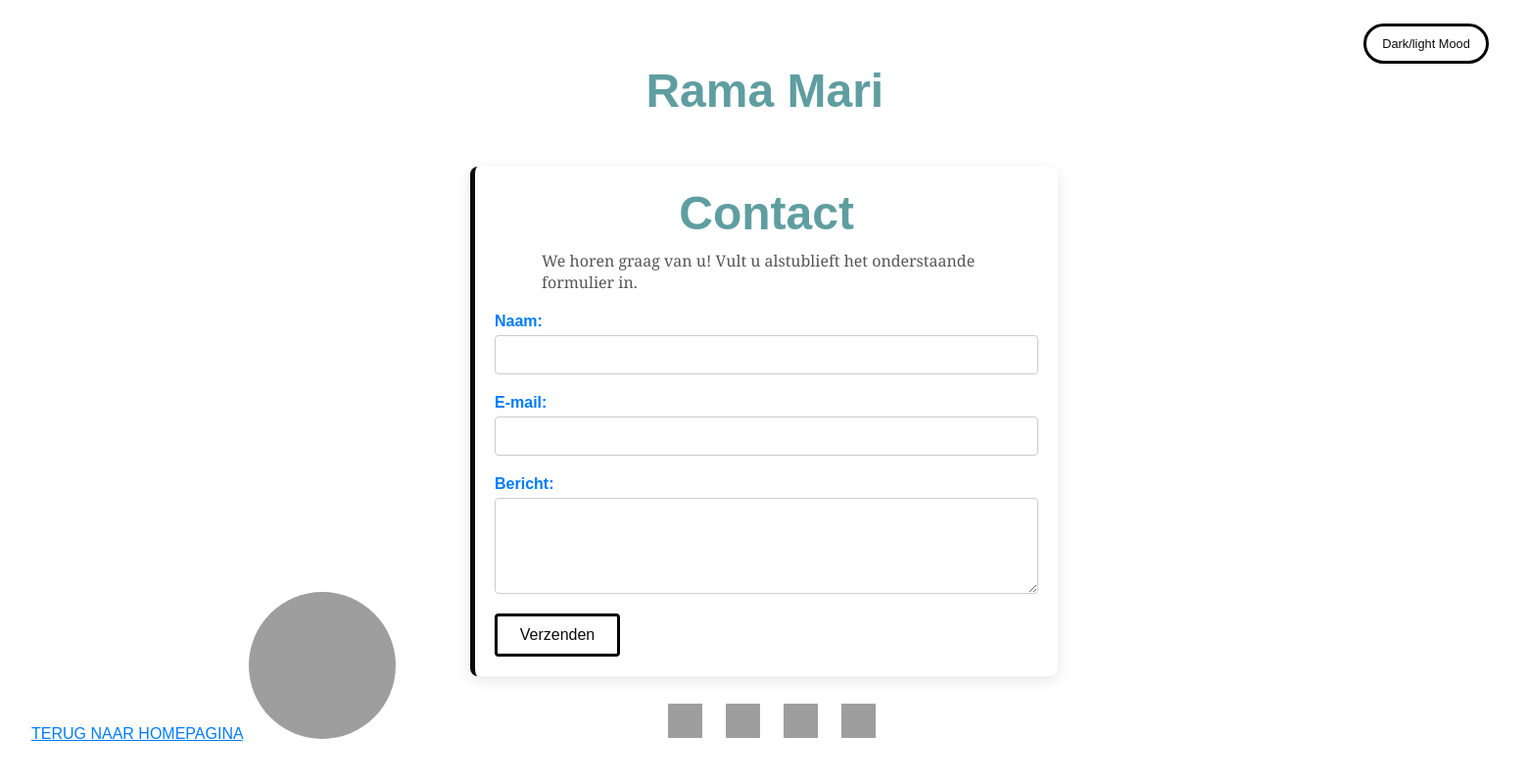
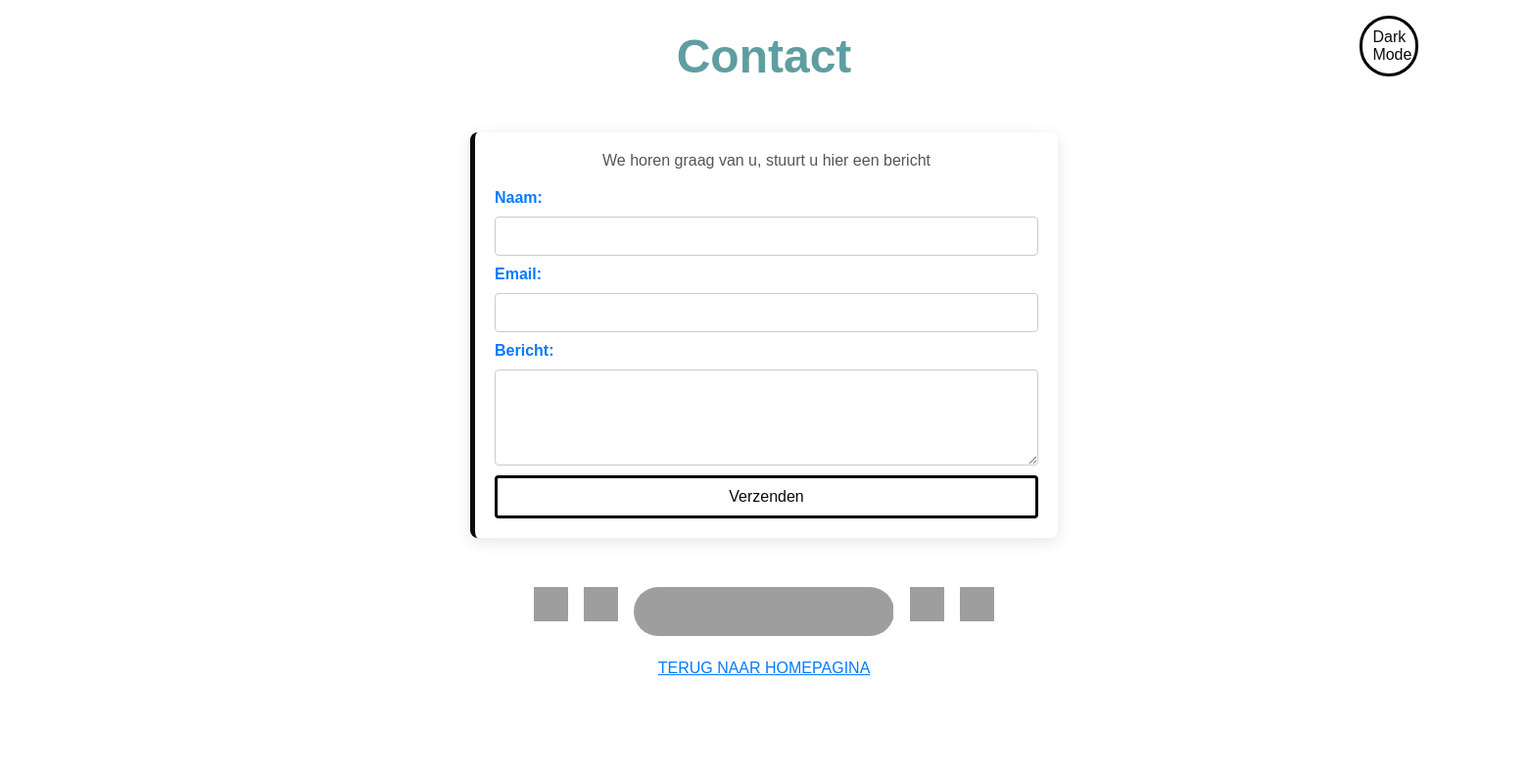
Before and after one commit to ramame2/project, a PHP site: page /me2.php in a window 1560 px wide. Shown: the whole page at 98% size. Run offline with PHP 8.4, Linux system fonts and the light colour scheme; the visitor is signed in with stand-in values (Sample User, id 1); data that the repository does not hold is empty; grey boxes are pictures that could not be loaded.

Commit message:
Update me2.php

```diff
--- a/me2.php
+++ b/me2.php
@@ -4,18 +4,52 @@ if (!isset($_SESSION['user_id'])) {
     header("Location: login.php");
     exit;
 }
+
+// Database connection
+$servername = "sql211.infinityfree.com";
+$username = "if0_37327165";
+$password = "edKK6Cnyx66e";
+$dbname = "if0_37327165_rama";
+
+
+$conn = new mysqli($servername, $username, $password, $dbname);
+
+if ($conn->connect_error) {
+    die("Connection failed: " . $conn->connect_error);
+}
+
+$successMessage = '';
+
+if ($_SERVER["REQUEST_METHOD"] == "POST") {
+    $stmt = $conn->prepare("INSERT INTO contact_messages (name, email, message) VALUES (?, ?, ?)");
+    $stmt->bind_param("sss", $name, $email, $message);
+
+    $name = htmlspecialchars($_POST['name']);
+    $email = htmlspecialchars($_POST['email']);
+    $message = htmlspecialchars($_POST['message']);
+
+    if ($stmt->execute()) {
+        $successMessage = "Message is verzonden!";
+    } else {
+        echo "Error: " . $stmt->error;
+    }
+
+    $stmt->close();
+}
+
+$conn->close();
 ?>
 <!DOCTYPE html>
 <html lang="en">
 <head>
     <meta charset="UTF-8">
     <meta name="viewport" content="width=device-width, initial-scale=1.0">
-    <title>Contact Us</title>
+    <title>Contact</title>
     <link rel="icon" href="my.ico" type="image/x-icon">
-    <link rel="stylesheet" href="me3.css">
     <style>
         * {
-            box-sizing: border-box; margin: 0;
+            box-sizing: border-box;
+            margin: 0;
             padding: 0;
         }
         body {
@@ -25,35 +59,45 @@ if (!isset($_SESSION['user_id'])) {
             transition: background-color 0.3s, color 0.3s;
         }
         .container {
-            max-width: 600px; margin: 50px auto;
-            padding: 20px; background: white;
-            border-radius: 8px; box-shadow: 0 4px 15px rgba(0, 0, 0, 0.1);
-            border-left: 5px solid #0c0c0c; transition: background-color 0.3s, box-shadow 0.3s;
+            max-width: 600px;
+            margin: 50px auto;
+            padding: 20px;
+            background: white;
+            border-radius: 8px;
+            box-shadow: 0 4px 15px rgba(0, 0, 0, 0.1);
+            border-left: 5px solid #0c0c0c;
+            transition: background-color 0.3s, box-shadow 0.3s;
         }
         h1 {
-            margin-bottom: 10px; font-size: 3rem;
-            color: cadetblue; text-align: center;
-            margin-left: 0.01rem;
+            margin-bottom: 10px;
+            font-size: 3rem;
+            color: cadetblue;
+            text-align: center;
+            margin-top: -3rem;
+
         }
         p {
             margin-bottom: 20px;
             color: #555;
+            text-align: center;
         }
         .contact-form {
             display: flex;
             flex-direction: column;
+            gap: 10px;
         }
         label {
-            margin-bottom: 5px;
             font-weight: bold;
             color: #007BFF;
         }
         input[type="text"],
         input[type="email"],
         textarea {
-            padding: 10px; margin-bottom: 20px;
-            border: 1px solid #ccc; border-radius: 4px;
-            font-size: 16px; transition: border-color 0.3s;
+            padding: 10px;
+            border: 1px solid #ccc;
+            border-radius: 4px;
+            font-size: 16px;
+            transition: border-color 0.3s;
         }
         input[type="text"]:focus,
         input[type="email"]:focus,
@@ -63,10 +107,13 @@ if (!isset($_SESSION['user_id'])) {
             background-color: #e8f5e9;
         }
         button {
-            padding: 10px; width: 8rem;
-            background-color: #ffffff; border: solid black;
-            color: #0c0a0a; border-radius: 4px;
-            font-size: 16px; cursor: pointer;
+            padding: 10px;
+            background-color: #ffffff;
+            border: solid black;
+            color: #0c0a0a;
+            border-radius: 4px;
+            font-size: 16px;
+            cursor: pointer;
             transition: background-color 0.3s ease;
         }
         button:hover {
@@ -91,216 +138,93 @@ if (!isset($_SESSION['user_id'])) {
             background-color: #444;
             color: white;
         }
-        .switch {
-            position: relative; display: inline-block;
-            width: 60px; height: 34px;
-            margin: 20px 0;
+        .sociaal {
+            display: flex;
+            justify-content: center;
+            gap: 1rem;
+            margin-top: 1rem;
         }
-        .switch input {
-            opacity: 0; width: 0;
-            height: 0;
+        .sociaal img {
+            width: 35px;
+            height: 35px;
+        }
+        .map {
+            width: 17%;
+            height: 50px;
+            margin-top: 0px;
+            border-radius: 200px;
+        }
+        #theme-toggle {
+            margin-top: 1rem;
+            display: block;
+            width: 60px;
+            margin-left: 89%;
+            text-align: center;
+            border-radius: 2rem;
+        }
+        .terug {
+            display: block;
+            text-align: center;
+            margin-top: 1.5rem;
+            color: #007BFF;
         }
 
-        }
-        .slider:before {
-            position: absolute; content: "";
-            height: 26px; width: 26px;
-            left: 4px; bottom: 4px;
-            background-color: white; transition: .4s;
-            border-radius: 50%;
-        }
-
-        input:checked + .slider {
-            background-color: cadetblue;
-        }
-        input:checked + .slider:before {
-            transform: translateX(26px);
-        }
-        #theme-toggle {
-            margin-left: 87rem; margin-top: 1.5rem;
-            margin-right: 1rem; font-size: 0.8rem;
-            border-radius: 8rem;
-        }
-
-        }
-        .terug {
-            margin-left: 2rem;
-            margin-top: 2rem;
-            color: #007BFF;
-        }
-.na{margin-left: 0.1rem;}
-
-        .sociaal{
-            width: 2rem; height: 2rem;
-            margin-top: -2rem;
-            display: flex; justify-content: space-between;
-            gap: 1.5rem;padding: 10px;
-        margin-left: 42rem;}
-
-        .face{
-            width: 35px;height: 35px;}
-
-        .insta{
-            width: 35px;height: 35px;}
-
-        .linked{
-            width: 35px;height: 35px}
-
-        .tik{
-            width: 35px;height: 35px}
-
-        .container.dark-mode {
-            background-color: #3a3a3a;
-            color: #f0f0f0;
-            box-shadow: 0 4px 15px rgba(0, 0, 0, 0.5);
-            border-left: 5px solid #2a372b;
-        }
-
-
-        label.dark-mode {
-            color: #b0d4e3;
-        }
-
-
-        input[type="text"].dark-mode,
-        input[type="email"].dark-mode,
-        textarea.dark-mode {
-            border: 1px solid #777;
-            background-color: #555;
-            color: #f0f0f0;
-        }
-
-        .map {
-            margin-left: 0.1rem;
-            margin-top: -50rem;
-            border-radius: 9rem;
-
-
-
-        }
-
-
-        @media screen and (min-width: 320px) and (max-width: 1024px) {
-
-            body{
-                width:130%;
-            height: 300%;
-            margin: 0;}
-
+        /* Responsive Styles */
+        @media screen and (max-width: 768px) {
+            h1 {
+                font-size: 2rem;
+            }
             .container {
                 padding: 15px;
-                width: 100%;
+                width: 90%;
                 margin: 20px auto;
-                border-radius: 6px;
-                box-shadow: none;
             }
-            h1 {
-                font-size: 2rem;
-                margin: 10px 0;
-            }
-            .contact-form label,
-            .contact-form input,
-            .contact-form textarea,
-            button {
-                width: 100%;
-                font-size: 1rem;
-            }
-            .sociaal {
-                display: flex;
-                justify-content: center;
-                gap: 10px;
-                margin-top: 20px;
+            #theme-toggle {
+                font-size: 0.9rem;
+
             }
             .sociaal img {
-                width: 25px;
-                height: 25px;
+                width: 30px;
+                height: 30px;
             }
             .map {
-                width: 100%;
-                height: 250px;
-                margin-top: 20px;
-                border-radius: 8px;
+                height: 200px;
             }
         }
-
     </style>
 </head>
 <body>
-
-<button id="theme-toggle" onclick="toggleTheme()">Dark/light Mood</button>
+<button id="theme-toggle" onclick="toggleTheme()">Dark Mode</button>
 <header>
-    <h1 class="na">Rama Mari</h1>
+    <h1>Contact</h1>
 </header>
 <div class="container">
-    <h1>Contact</h1>
-    <p>We horen graag van u! Vult u alstublieft het onderstaande formulier in.</p>
-
-    <?php
-    // Database connection
-    $servername = "sql211.infinityfree.com";
-    $username = "if0_37327165";
-    $password = "edKK6Cnyx66e";
-    $dbname = "if0_37327165_rama";
-
-
-    $conn = new mysqli($servername, $username, $password, $dbname);
-
-    if ($conn->connect_error) {
-        die("Connection failed: " . $conn->connect_error);
-    }
-
-    $successMessage = '';
-
-    if ($_SERVER["REQUEST_METHOD"] == "POST") {
-        $stmt = $conn->prepare("INSERT INTO contact_messages (name, email, message) VALUES (?, ?, ?)");
-        $stmt->bind_param("sss", $name, $email, $message);
-
-        $name = htmlspecialchars($_POST['name']);
-        $email = htmlspecialchars($_POST['email']);
-        $message = htmlspecialchars($_POST['message']);
-
-        if ($stmt->execute()) {
-            $successMessage = "Message is verzonden!";
-        } else {
-            echo "Error: " . $stmt->error;
-        }
-
-        $stmt->close();
-    }
-
-    $conn->close();
-    ?>
-
+    <p>We horen graag van u, stuurt u hier een bericht</p>
     <form action="me2.php" method="post" class="contact-form">
         <label for="name">Naam:</label>
         <input type="text" id="name" name="name" required>
-        <label for="email">E-mail:</label>
+        <label for="email">Email:</label>
         <input type="email" id="email" name="email" required>
         <label for="message">Bericht:</label>
         <textarea id="message" name="message" rows="4" required></textarea>
         <button type="submit">Verzenden</button>
     </form>
-
-    <?php
-    if (!empty($successMessage)) {
-        echo "<p style='color: blue;'>$successMessage</p>";
-    }
-    ?>
 </div>
 <footer>
     <div class="sociaal">
-        <a href="https://www.facebook.com/engrama.merea" target="_blank"><img class="face" src="https://encrypted-tbn0.gstatic.com/images?q=tbn:ANd9GcSskbpEX-jqvW2ZslvzHgvtEKykib-oCRvCPA&s" alt="" ></a>
-        <a href="https://www.linkedin.com/legal/professional-community-policies?openinweb=true"><img class="linked" src="https://banner2.cleanpng.com/20180417/ifw/avfn2u8al.webp" alt=""></a>
-        <a href=""><img class="insta" src="https://w7.pngwing.com/pngs/910/192/png-transparent-instagram-instagram-new-design-liner-round-social-media-instagram-new-icon.png" alt=""></a>
-        <a href="https://www.tiktok.com/@roro.mari22?_t=8q5sxdJ7iMd&_r=1" target="_blank"><img class="tik" src="https://w7.pngwing.com/pngs/483/249/png-transparent-tiktok-icon-thumbnail.png" alt=""></a>
 
+        <a href="https://www.facebook.com/engrama.merea" target="_blank"><img src="https://encrypted-tbn0.gstatic.com/images?q=tbn:ANd9GcSskbpEX-jqvW2ZslvzHgvtEKykib-oCRvCPA&s" alt="Facebook"></a>
+        <a href="https://www.linkedin.com/legal/professional-community-policies?openinweb=true" target="_blank"><img src="https://banner2.cleanpng.com/20180417/ifw/avfn2u8al.webp" alt="LinkedIn"></a>
+        <iframe class="map"
+                src="https://www.google.com/maps/embed?pb=!1m18!1m12!1m3!1d2436.000123130496!2d5.219589076524773!3d52.37041777202225!2m3!1f0!2f0!3f0!3m2!1i1024!2i768!4f13.1!3m3!1m2!1s0x47c616e13959b029%3A0xe04f21626e2f3f0e!2sWindesheim%20in%20Almere!5e0!3m2!1sen!2snl!4v1730371721315!5m2!1sen!2snl"
+                frameborder="0" allowfullscreen="" loading="lazy" referrerpolicy="no-referrer-when-downgrade"></iframe>
+
+        <a href="instagram.com"><img src="https://w7.pngwing.com/pngs/910/192/png-transparent-instagram-instagram-new-design-liner-round-social-media-instagram-new-icon.png" alt="Instagram"></a>
+        <a href="https://www.tiktok.com/@roro.mari22?_t=8q5sxdJ7iMd&_r=1" target="_blank"><img src="https://w7.pngwing.com/pngs/483/249/png-transparent-tiktok-icon-thumbnail.png" alt="TikTok"></a>
     </div>
     <a class="terug" href="index.php" target="_blank">TERUG NAAR HOMEPAGINA</a>
-    <iframe class="map"
-            src="https://www.google.com/maps/embed?pb=!1m18!1m12!1m3!1d2436.000123130496!2d5.219589076524773!3d52.37041777202225!2m3!1f0!2f0!3f0!3m2!1i1024!2i768!4f13.1!3m3!1m2!1s0x47c616e13959b029%3A0xe04f21626e2f3f0e!2sWindesheim%20in%20Almere!5e0!3m2!1sen!2snl!4v1730371721315!5m2!1sen!2snl"
-            width="150" height="150" style="border:0;" allowfullscreen="" loading="lazy" referrerpolicy="no-referrer-when-downgrade"></iframe>
+   </footer>
 
-</footer>
 <script>
     function toggleTheme() {
         const body = document.body;
@@ -310,15 +234,12 @@ if (!isset($_SESSION['user_id'])) {
 
         body.classList.toggle("dark-mode");
         container.classList.toggle("dark-mode");
-
         labels.forEach(label => label.classList.toggle("dark-mode"));
         inputs.forEach(input => input.classList.toggle("dark-mode"));
 
         const themeToggle = document.getElementById("theme-toggle");
         themeToggle.textContent = body.classList.contains("dark-mode") ? "Light Mode" : "Dark Mode";
     }
-
 </script>
-
 </body>
 </html>
```
